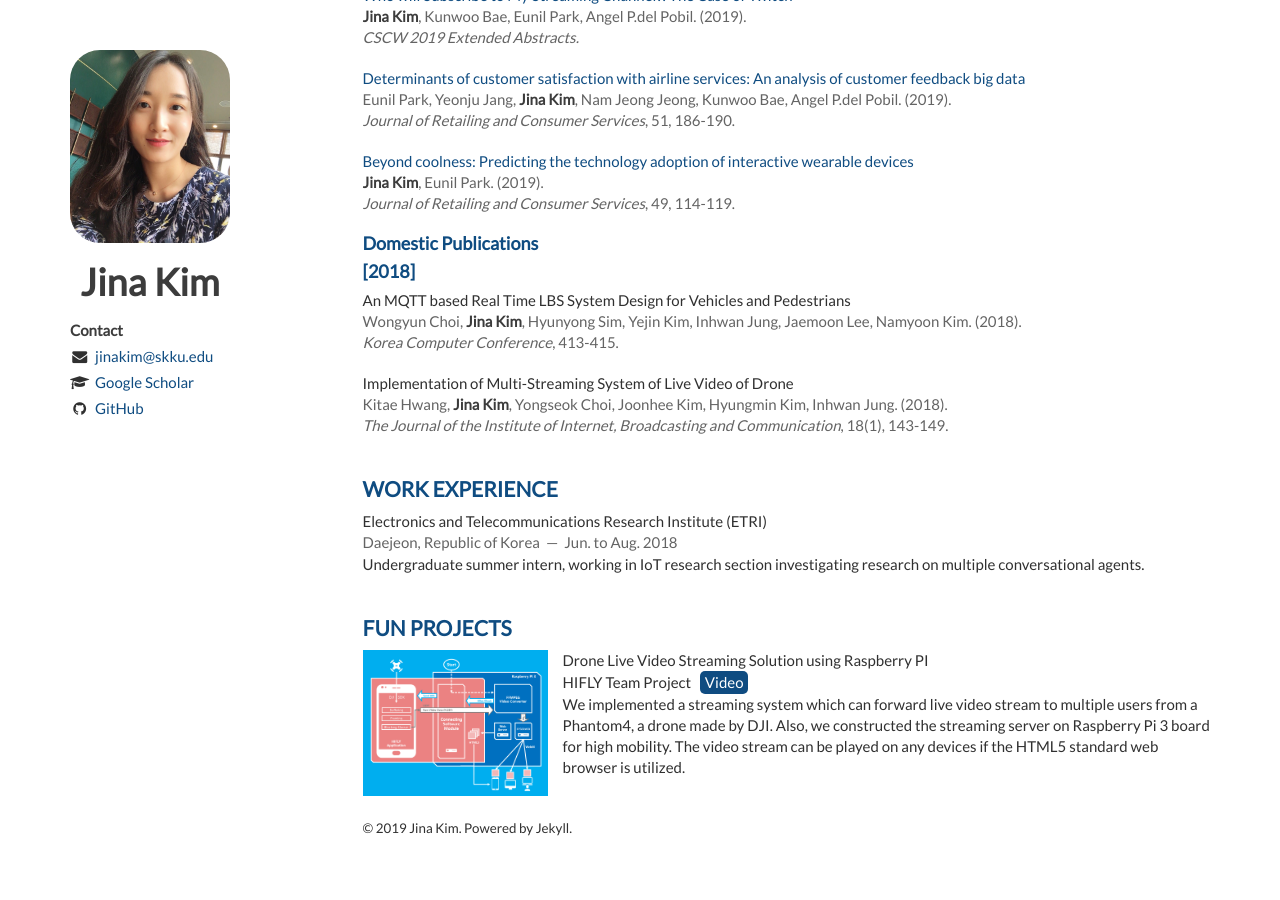
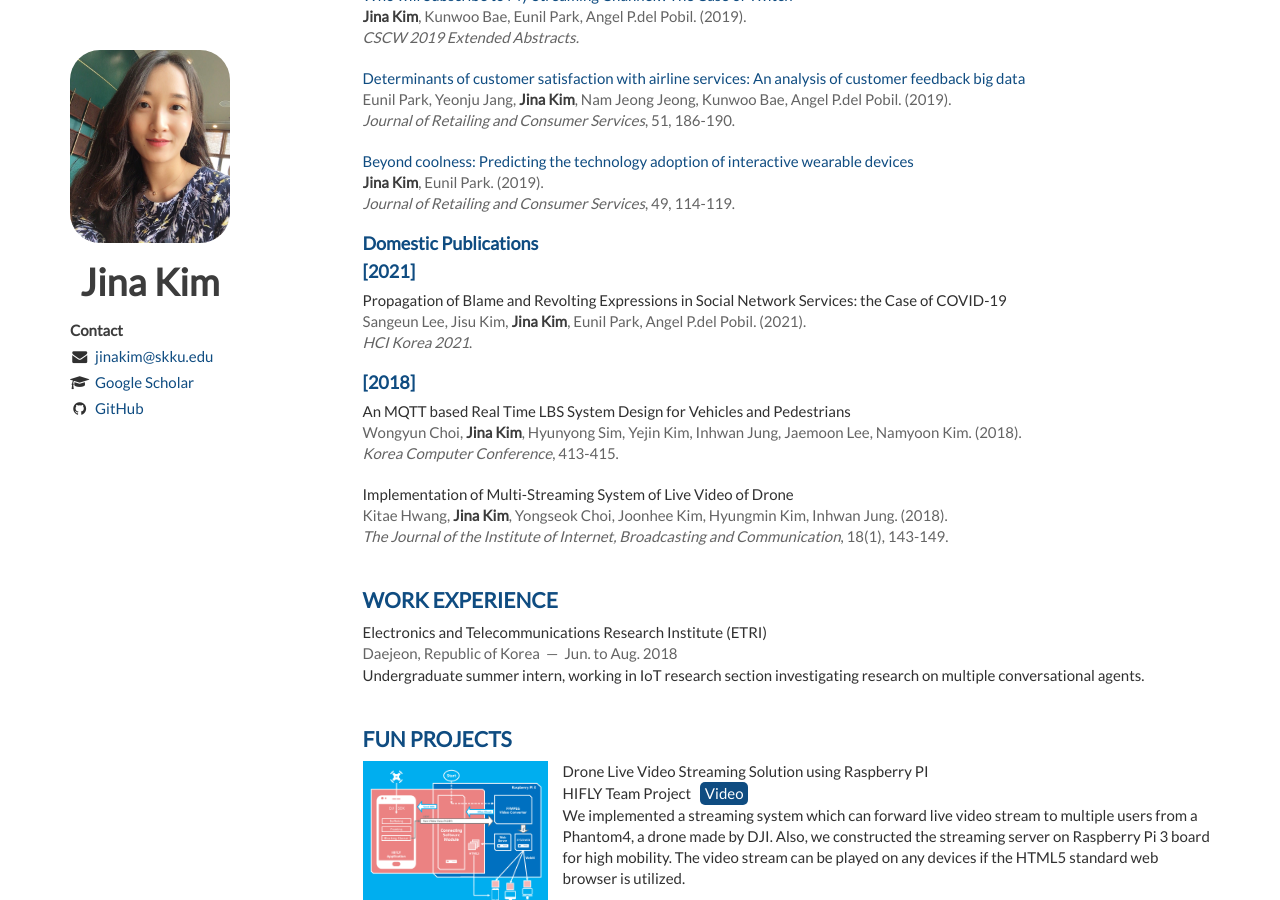
Before and after one commit to Jina-Kim/Jina-Kim.github.io, a Jekyll site: the page built from index.html, in a window 1280 px wide and 900 px high, scrolled down 1373 px. Built offline with Jekyll 4.4.1, drawn with Linux system fonts in a browser that asks for light colours; nearby versions of some CDN libraries; the list of posts is cut into pages by our own code; before the commit the page ends 2222 px from its top, so only the background shows below that.

Commit message:
Update publications.html

```diff
--- a/_includes/publications.html
+++ b/_includes/publications.html
@@ -90,6 +90,15 @@
 
 
     <h2>Domestic Publications</h2>
+    <h2>[2021]</h2>
+    <article>
+        <header>
+            Propagation of Blame and Revolting Expressions in Social Network Services: the Case of COVID-19<br/>
+            <span>Sangeun Lee, Jisu Kim, <em>Jina Kim</em>, Eunil Park, Angel P.del Pobil. (2021).</span><br/>
+            <span><i>HCI Korea 2021</i>.</span>
+        </header>
+    </article>
+
     <h2>[2018]</h2>
     <article>
         <header>
```
